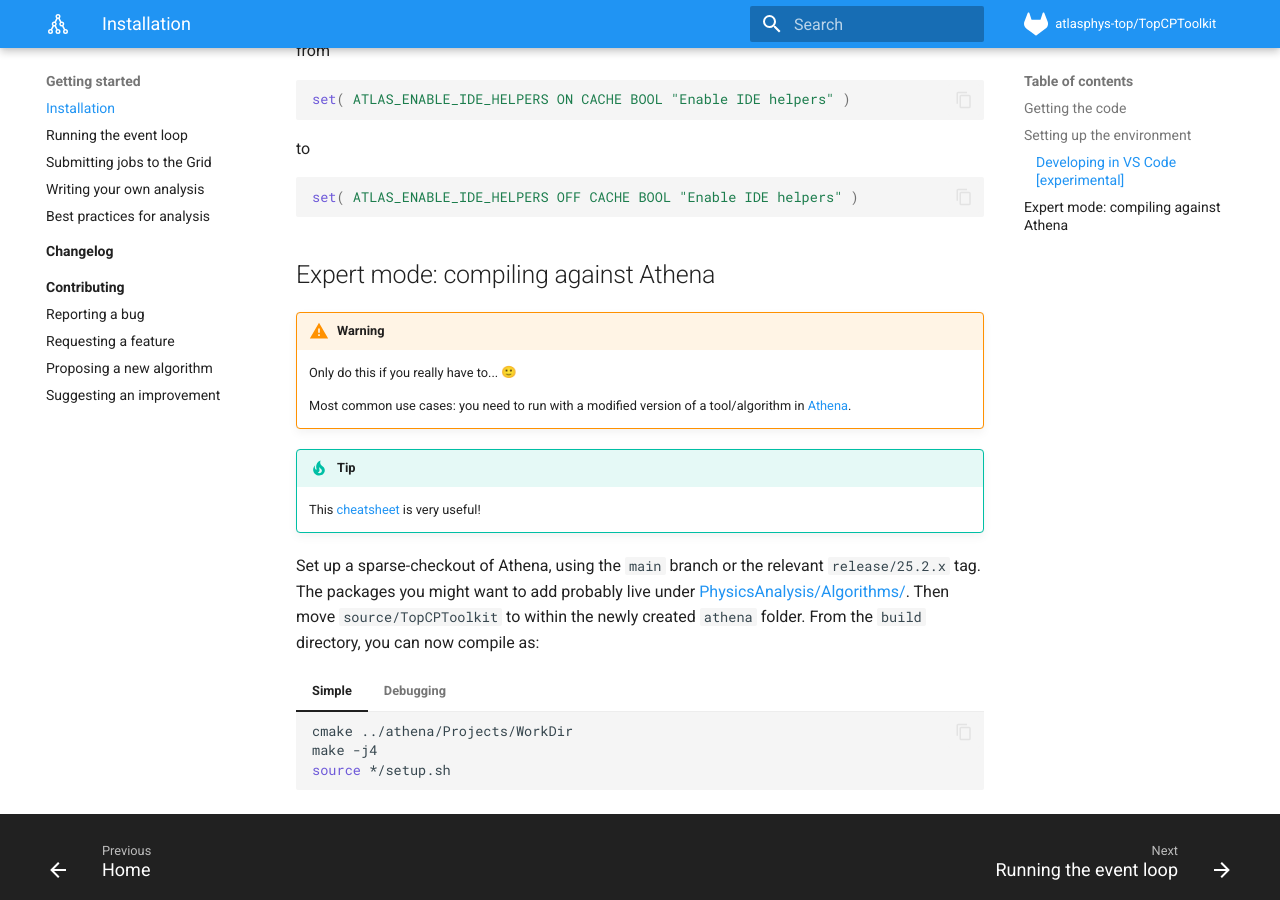
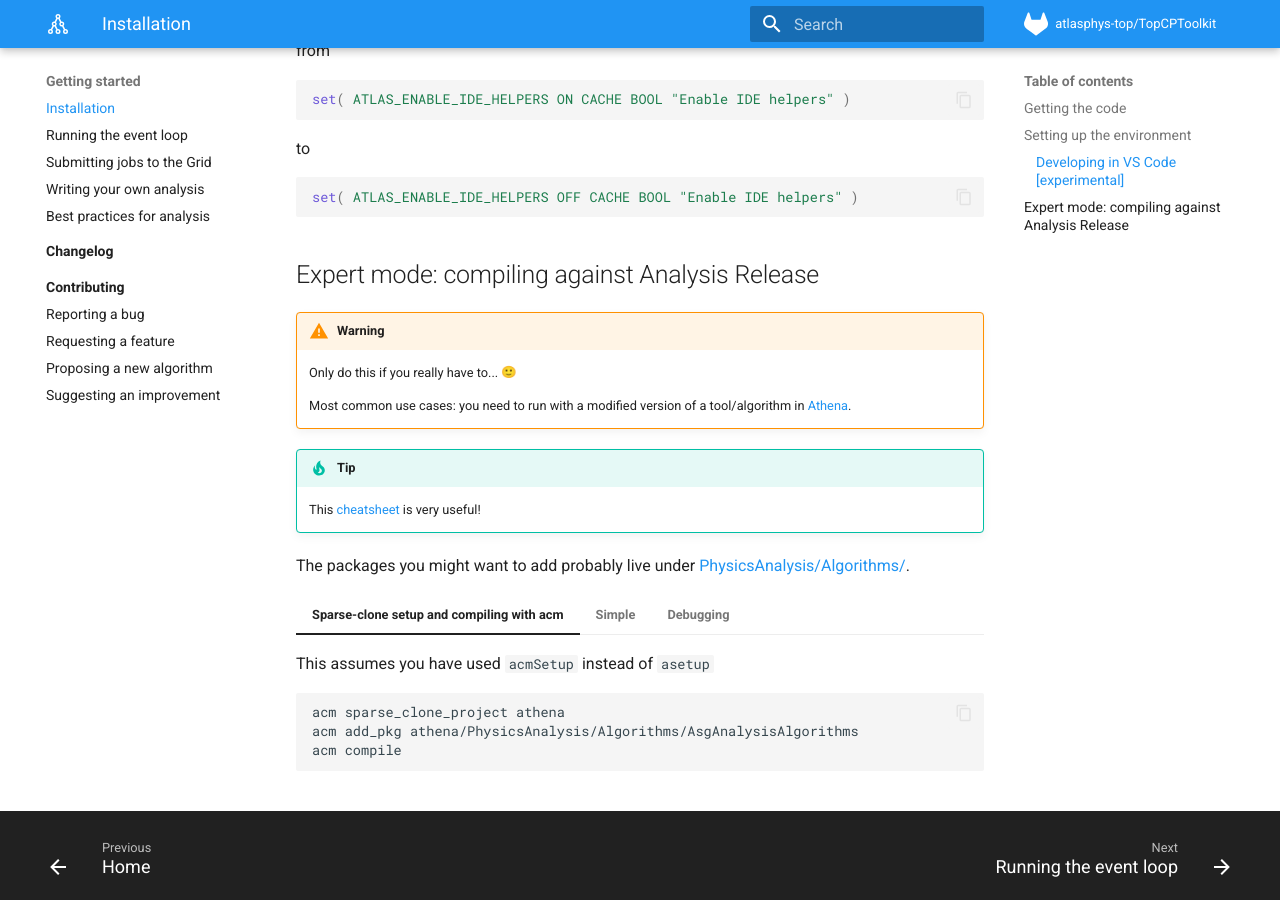
Before and after one commit to SuperNova76/TopCPToolKit, an MkDocs documentation site: the page built from docs/starting/installation.md, in a window 1280 px wide and 900 px high, scrolled down 2246 px. Built offline with MkDocs 1.6.1 and Material for MkDocs 9.7.7, drawn with Linux system fonts in a browser that asks for light colours; emoji names are drawn with the system emoji font; some of the changed text lies outside the part shown.

Commit message:
Make AthAnalysis and AnalysisBase script interfaces identical

````diff
--- a/docs/starting/installation.md
+++ b/docs/starting/installation.md
@@ -50,21 +50,29 @@
     cd build
     ```
 
-followed by a suitable choice of AnalysisBase release:
-=== "New setup"
+followed by a suitable choice of Analysis release:
+=== "New AnalysisBase setup"
     ```sh
     asetup AnalysisBase,25.2.X
+    ```
+=== "New AthAnalysis setup (with acmSetup)"
+    ```sh
+    acmSetup AthAnalysis,25.2.X
     ```
 === "Re-use existing setup"
     ```sh
     asetup --restore
     ```
+=== "Re-use existing acmSetup"
+    ```sh
+    acmSetup
+    ```
 
 !!! tip
-    AnalysisBase releases in the 25.2.x series are [listed here](https://twiki.cern.ch/twiki/bin/view/AtlasProtected/AnalysisBaseReleaseNotes25pt2), together with the changes that went into them. Those that affect CP algorithms are tagged with `CPAlgorithms`.
+    Analysis releases in the 25.2.x series are [listed here](https://twiki.cern.ch/twiki/bin/view/AtlasProtected/AnalysisBaseReleaseNotes25pt2), together with the changes that went into them. Those that affect CP algorithms are tagged with `CPAlgorithms`.
 
 For a fresh compilation, or to include new files from the `source/` folder:
-=== "Simple"
+=== "Simple (not necessary if you used acmSetup above)"
     ```sh
     cmake ../source
     ```
@@ -79,7 +87,11 @@
     make -j4
     source */setup.sh
     ```
-=== "Re-use existing setup"
+=== "Compile with acmSetup"
+    ```sh
+    acm compile
+    ```
+=== "Re-use existing setup (not necessary with acmSetup)"
     ```sh
     source */setup.sh
     ```
@@ -116,7 +128,7 @@
 <!-- !!! tip
     Using VS Code? You may want to grab the config files we provide at `/afs/cern.ch/user/o/omajersk/public/TopCPToolKitStuff/.vscode/` (experimental!) :thinking_face: -->
 
-## Expert mode: compiling against Athena
+## Expert mode: compiling against Analysis Release
 
 !!! warning
     Only do this if you really have to... :slight_smile:
@@ -126,11 +138,19 @@
 !!! tip
     This [cheatsheet](https://atlassoftwaredocs.web.cern.ch/gittutorial/GitCheatSheet.pdf) is very useful!
 
-Set up a sparse-checkout of Athena, using the `main` branch or the relevant `release/25.2.x` tag.
 The packages you might want to add probably live under [PhysicsAnalysis/Algorithms/](https://acode-browser1.usatlas.bnl.gov/lxr/source/athena/PhysicsAnalysis/Algorithms/).
-Then move `source/TopCPToolkit` to within the newly created `athena` folder.
-From the `build` directory, you can now compile as:
+
+=== "Sparse-clone setup and compiling with acm"
+    This assumes you have used `acmSetup` instead of `asetup`
+    ```sh
+    acm sparse_clone_project athena
+    acm add_pkg athena/PhysicsAnalysis/Algorithms/AsgAnalysisAlgorithms
+    acm compile
+    ```
 === "Simple"
+    Set up a sparse-checkout of Athena, using the `main` branch or the relevant `release/25.2.x` tag.
+    Then move `source/TopCPToolkit` to within the newly created `athena` folder.
+    From the `build` directory, you can now compile as:
     ```sh
     cmake ../athena/Projects/WorkDir
     make -j4
````
Also changed, not shown: docs/starting/running_local.md (+16 -1 lines), source/TopCPToolkit/CMakeLists.txt (+9 -2 lines), source/TopCPToolkit/bin/aa/runTop_el.py (renamed from source/TopCPToolkit/bin/runTop_ath.py, +26 -10 lines), README.md (line endings or trailing spaces), source/TopCPToolkit/bin/ab/runTop_el.py (renamed from source/TopCPToolkit/bin/runTop_el.py), 1 other file.
